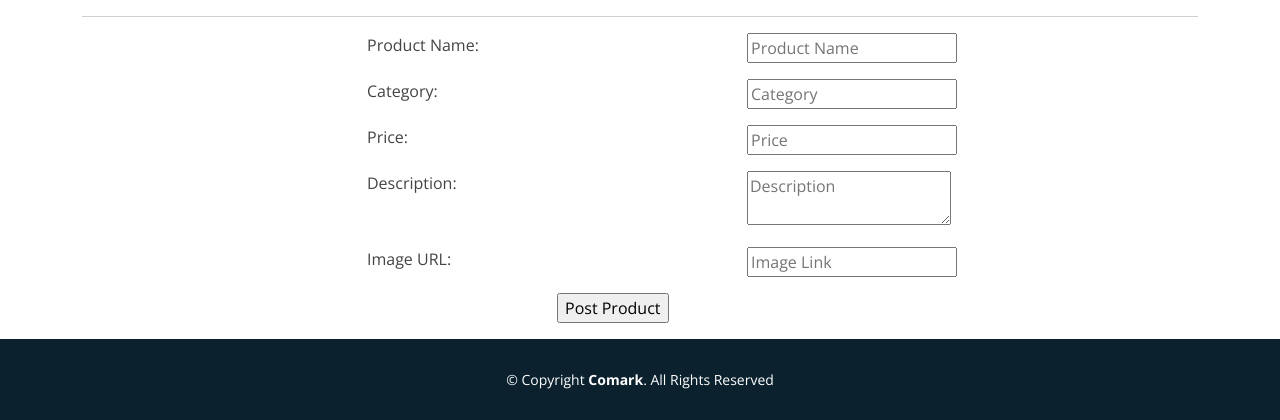
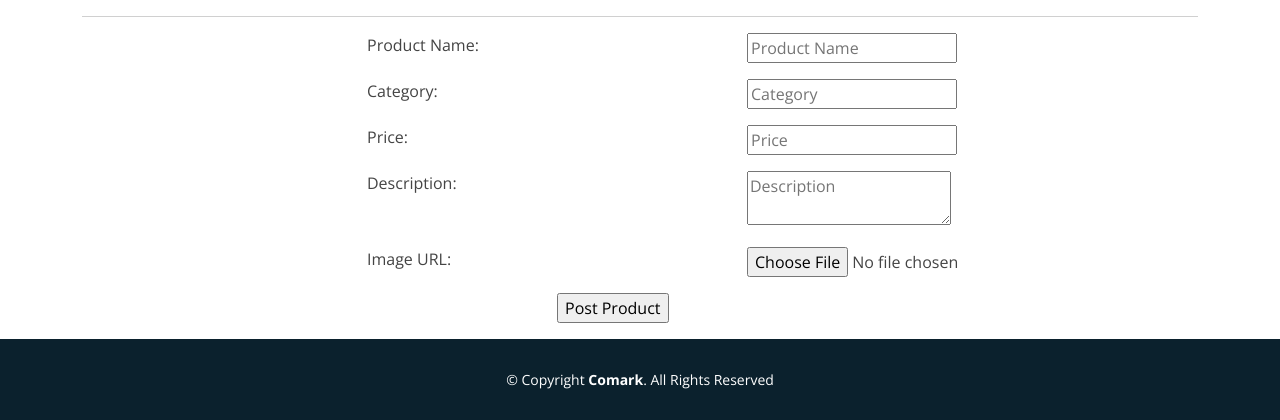
Before and after one commit to Bustlezach/Comark, a Flask app: page /user/create in a window 1280 px wide. Shown: the part 823-1243 px from the top of the page. Run offline with Flask 3, Linux system fonts and the light colour scheme; some libraries are stand-ins or nearby versions; some web fonts are replaced.

Commit message:
little changes

```diff
--- a/templates/create_product.html
+++ b/templates/create_product.html
@@ -58,7 +58,7 @@
                         <label for="image_link">Image URL: </label>
                     </div>
                     <div class="col-lg-5">
-                        <input type="text" name="image_link" placeholder="Image Link" required/>
+                        <input type="file"" name="image_link" placeholder="Image Link" required/>
                     </div>
                 </div>
             </p>
--- a/templates/update.html
+++ b/templates/update.html
@@ -62,7 +62,7 @@
                         <label for="image_link">Image URL: </label><br />
                     </div>
                     <div class="col-lg-5">
-                        <input type="text" name="image_link" placeholder="Image Link" value="{{ post.img_link }}"" required/>
+                        <input type="file" name="image_link" placeholder="Image Link" value="{{ post.img_link }}"" required/>
                     </div>
                 </div>
             </p>
```
